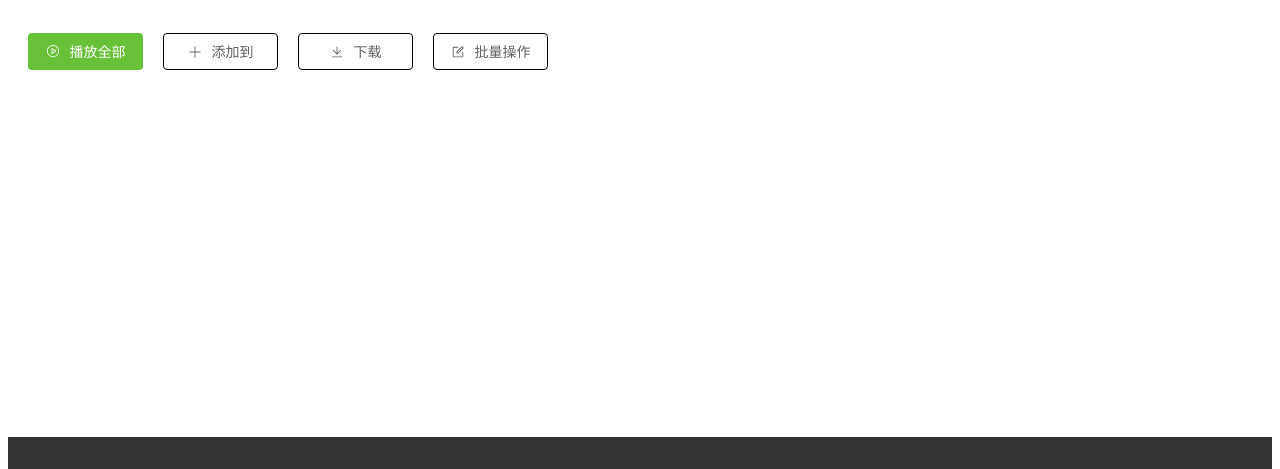
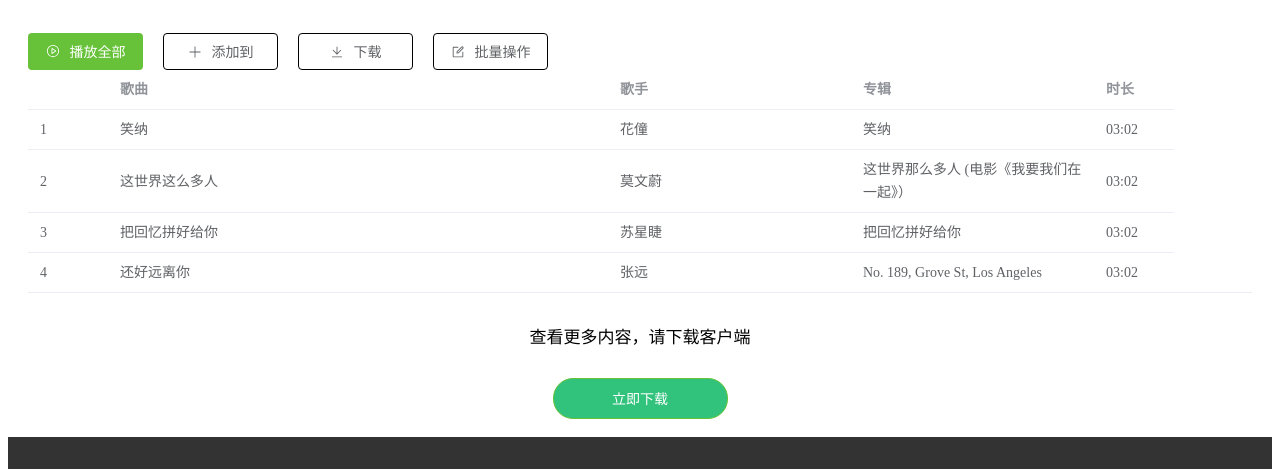
Before and after one commit to youxiandeduguo/uu_music, a Vue app: page /my_music/userfavour/song in a window 1280 px wide. Shown: the part 471-940 px from the top of the page. Built offline with nearby package versions, Linux system fonts and the light colour scheme; the HTML template or start-up script is replaced by a standard one.

Commit message:
完善了<我的音乐>界面

```diff
--- /dev/null
+++ b/src/components/UserMusicsTable.vue
@@ -0,0 +1,68 @@
+<template>
+  <div>
+    <el-table :data="tableData" style="width: 100%">
+    <el-table-column prop="index" class="dateColumn" label=""  width="80"/>
+    <el-table-column prop="name" class="dateColumn" label="歌曲"  width="500"/>
+    <el-table-column prop="singer" label="歌手" width="243" />
+    <el-table-column prop="albums" label="专辑" width="243"/>
+    <el-table-column prop="time" label="时长" width="80"/>
+  </el-table>
+  </div>
+  <div class="info">
+    查看更多内容，请下载客户端
+  </div>
+  <div class="button_container">
+    <el-button type="success" class="button" round>立即下载</el-button>
+  </div>
+
+</template>
+<style scoped>
+.button{
+  width:175px;
+  height: 41px;
+  background-color: #31c27c;
+}
+.button_container{
+  display: flex;
+  justify-content: center;
+  margin-top: 30px;
+}
+.info{
+  margin-top: 30px;
+  text-align: center;
+  color: black;
+  font-size: 17px;
+}
+</style>
+<script lang="ts" setup>
+const tableData = [
+  {
+    index: 1,
+    name: '笑纳',
+    singer: '花僮',
+    albums: '笑纳',
+    time: '03:02',
+  },
+  {
+    index: 2,
+    name: '这世界这么多人',
+    singer: '莫文蔚',
+    albums: '这世界那么多人 (电影《我要我们在一起》）',
+    time: '03:02',
+  },
+  {
+    index: 3,
+    name: '把回忆拼好给你',
+    singer: '苏星睫',
+    albums: '把回忆拼好给你',
+    time: '03:02',
+  },
+  {
+    index:4,
+    name: '还好远离你',
+    singer: '张远',
+    albums: 'No. 189, Grove St, Los Angeles',
+    time: '03:02',
+  },
+]
+</script>
--- a/src/pages/song.vue
+++ b/src/pages/song.vue
@@ -5,7 +5,7 @@
     <el-button id="expand" class="expand"><plus class="icon"></plus>添加到</el-button>
     <el-button id="expand" class="expand"><download class="icon"></download>下载</el-button>
     <el-button id="expand" class="expand"><edit class="icon"></edit>批量操作</el-button>
-
+    <UserMusicsTable></UserMusicsTable>
   </div>
 
 </template>
@@ -43,6 +43,7 @@ import BeginIcon from '@/components/BeginIcon.vue';
 import download from '@/components/download.vue';
 import plus from '@/components/plus.vue';
 import edit from '@/components/edit.vue';
+import UserMusicsTable from '@/components/UserMusicsTable.vue';
 defineComponent({
   name: "Song"
 })
```
